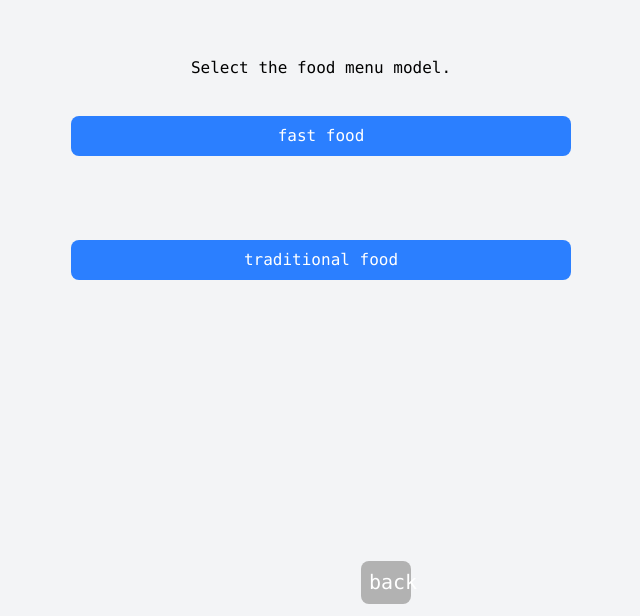
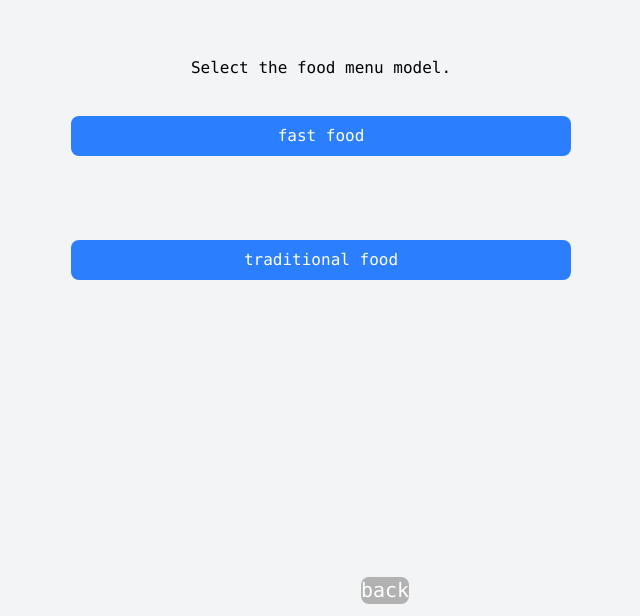
Before and after one commit to saamirdamadiii/restaurant-menu, a plain HTML site: page sumbit.html in a window 1280 px wide. Shown: the part 184-800 px from the top of the page, without its empty margins (319-959 px from the left). Drawn offline with Linux system fonts and the light colour scheme.

Commit message:
sumbit.html

```diff
--- a/sumbit.html
+++ b/sumbit.html
@@ -24,6 +24,6 @@
 </div>
 </div>
 </div>
-<a href="./index.html" class="w-[50px] text-center p-2 block cursor-pointer bg-[#b2b2b2] text-white  rounded-lg hover:bg-blue-600 min-[0]:text-2xl lg:text-[20px] hover:[100px] transition-all absolute lg:bottom-3 lg:left-170">back</a>
+<a href="./index.html" class="text-center p-8 block cursor-pointer bg-[#b2b2b2] text-white  rounded-lg hover:bg-blue-600 min-[0]:text-2xl lg:text-[20px] hover:[100px] transition-all absolute lg:bottom-3 lg:left-170">back</a>
 </body>
 </html>
```
